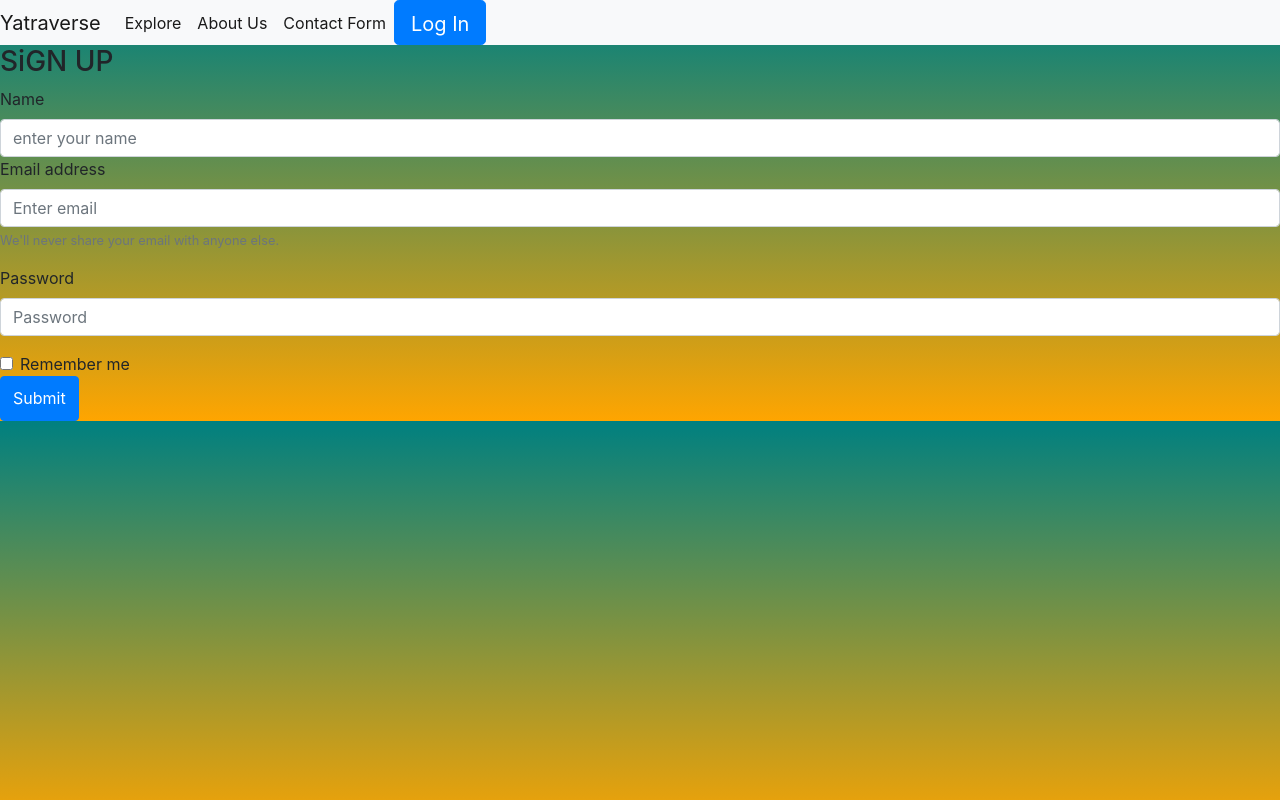
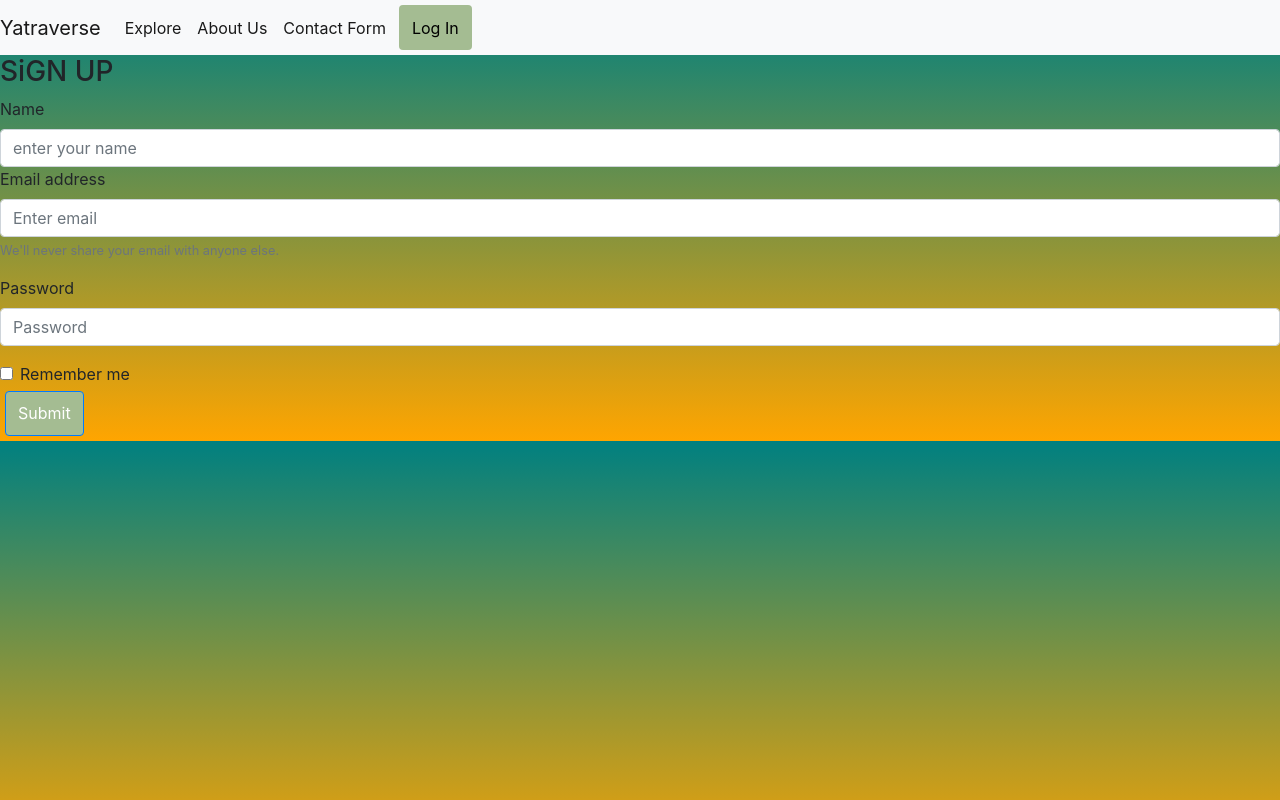
Before and after one commit to kaushiksaraf/BYOA-MYProject, a React (Vite) app in the folder client/: page /signup in a window 1280 px wide. Built offline with nearby package versions, Linux system fonts and the light colour scheme.

Commit message:
minor changes in navbar and app component

```diff
--- a/client/src/components/Navbar/Navbar.jsx
+++ b/client/src/components/Navbar/Navbar.jsx
@@ -44,7 +44,7 @@ function NavBar() {
 
               <button
                 type="button"
-                className="btn btn-primary btn-lg"
+                className="btn"
                 onClick={() =>
                   logout({ logoutParams: { returnTo: window.location.origin } })
                 }
@@ -55,7 +55,7 @@ function NavBar() {
           ) : (
             <button
               type="button"
-              className="btn btn-primary btn-lg"
+              className="btn"
               onClick={() => loginWithRedirect()}
             >
               Log In
--- a/client/src/components/Navbar/navbar.css
+++ b/client/src/components/Navbar/navbar.css
@@ -15,7 +15,7 @@
 .list{
     align-items: center;
 }
-button {
+.btn {
     margin: 5px;
  background-color: #A4BC92;
     height: 45px;
```
Also changed, not shown: client/src/App.jsx (+4 -4 lines).
